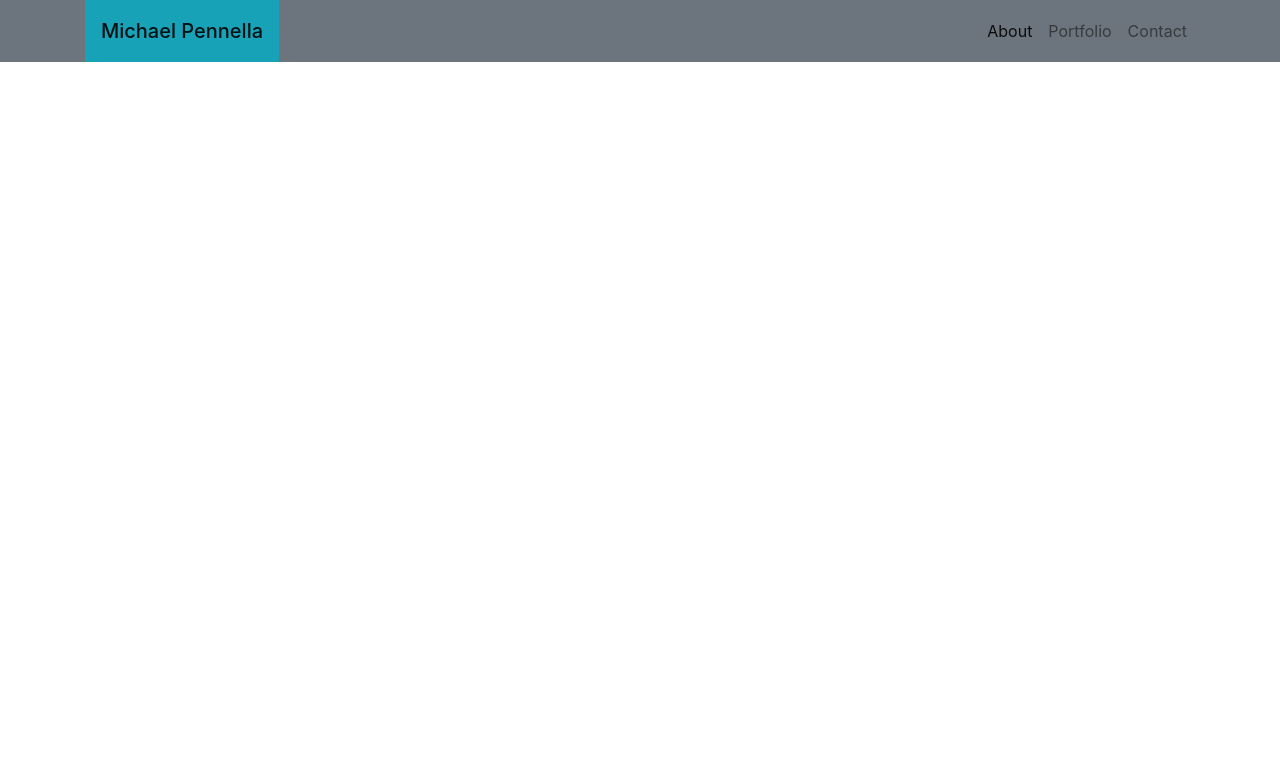
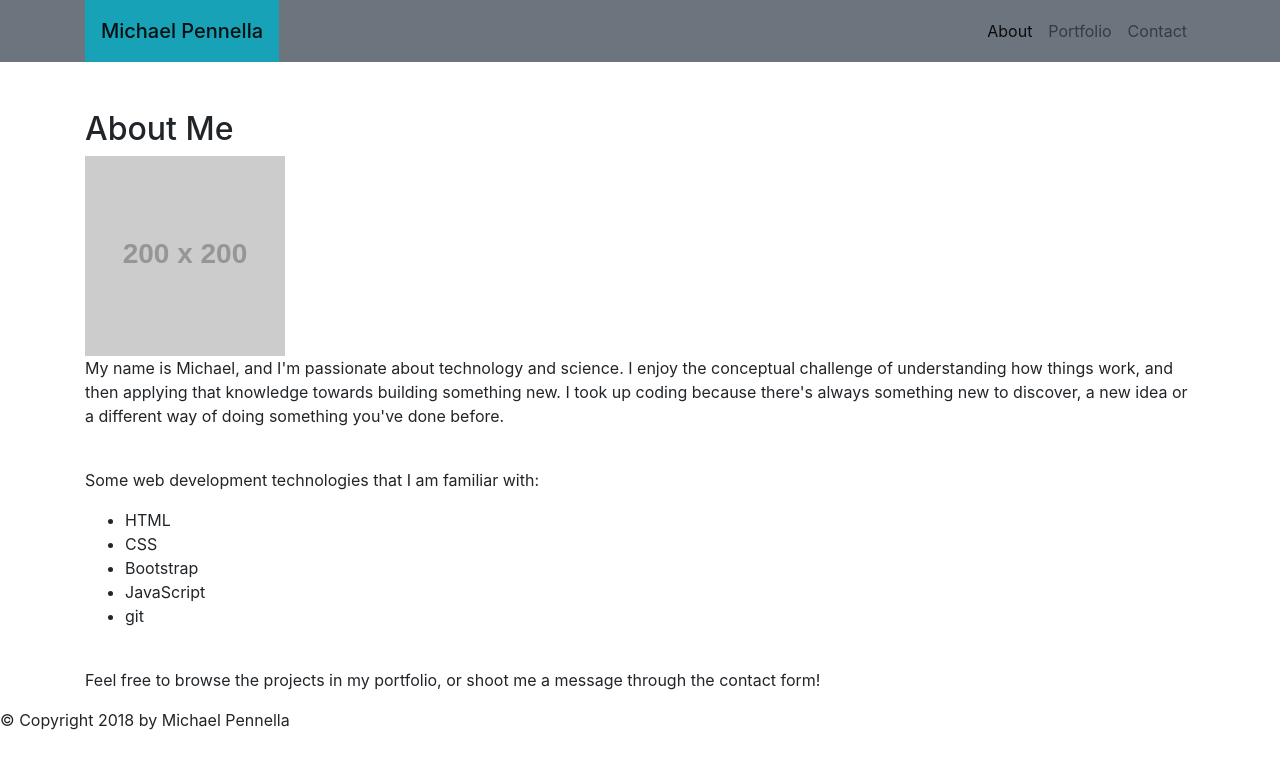
Before and after one commit to MPPennella/Bootstrap-Portfolio, a plain HTML site: page index.html in a window 1280 px wide. Drawn offline with nearby package versions, Linux system fonts and the light colour scheme; placeholder pictures from the web are drawn by us.

Commit message:
Added main content layout for index.html

```diff
--- a/index.html
+++ b/index.html
@@ -32,6 +32,33 @@
 
     </nav>
 
+    <section class="container mainContent">
+      <h2>About Me</h2>
+
+      <div class="hRule"></div>
+
+      <!-- Placeholder image! -->
+      <img class="headshot" src="http://via.placeholder.com/200x200" alt="Michael's headshot">
+
+      <p>
+          My name is Michael, and I'm passionate about technology and science. I enjoy the conceptual challenge of understanding how things work, and then applying that knowledge towards building something new. I took up coding because there's always something new to discover, a new idea or a different way of doing something you've done before.
+      </p>
+      <br>
+      <p>Some web development technologies that I am familiar with:</p>
+      <ul>
+          <li>HTML</li>
+          <li>CSS</li>
+          <li>Bootstrap</li>
+          <li>JavaScript</li>
+          <li>git</li>
+      </ul>
+      <br>
+      <p>
+          Feel free to browse the projects in my portfolio, or shoot me a message through the contact form!
+      </p>
+    </section>
+
+    <footer class="copyrightInfo">&copy; Copyright 2018 by Michael Pennella</footer>
 
     <!-- Optional JavaScript -->
     <!-- jQuery first, then Popper.js, then Bootstrap JS -->
```
Also changed, not shown: assets/images/oriental.png (added).
